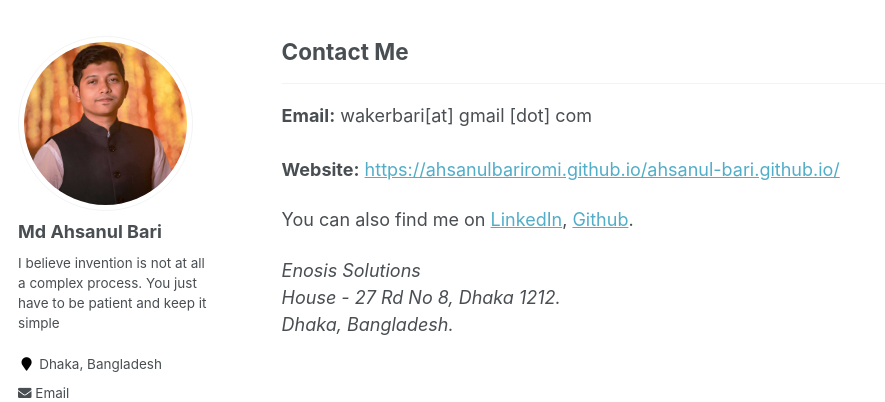
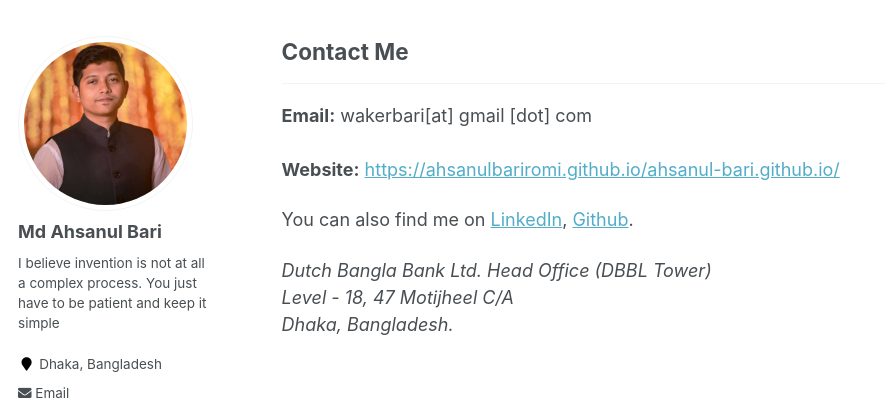
Before and after one commit to GProDevik/AhsanulBariRomih, a Jekyll site: the page built from _pages/cv.md, in a window 1280 px wide and 900 px high, scrolled down 769 px, cut to the strip 0-402 px from the top of the window. Shown: the whole strip, without its empty margins (0-885 px from the left). Built offline with Jekyll 4.4.1, drawn with Linux system fonts in a browser that asks for light colours.

Commit message:
Update cv.md

```diff
--- a/_pages/cv.md
+++ b/_pages/cv.md
@@ -38,11 +38,10 @@
 You can also find me on [LinkedIn](https://www.linkedin.com/in/ahsanulbariromi/), [Github](https://github.com/AhsanulBariRomi).
 
 <address>
-Enosis Solutions <br />
-House - 27 Rd No 8, Dhaka 1212. <br />
+Dutch Bangla Bank Ltd. Head Office (DBBL Tower) <br />
+Level - 18, 47 Motijheel C/A <br />
 Dhaka, Bangladesh. <br />
 </address>
 <br />
-<iframe src="https://maps.google.com/maps?q=Enosis%20Solutions,%20House%20-%2027%20Rd%20No%208,%20Dhaka%201212&t=&z=13&ie=UTF8&iwloc=&output=embed" width="600" height="450" frameborder="0" style="border:0;" allowfullscreen="" aria-hidden="false" tabindex="0"></iframe>
-
+<iframe src="https://www.google.com/maps/embed?pb=!1m18!1m12!1m3!1d3652.5756168915177!2d90.41956691470227!3d23.726844484601003!2m3!1f0!2f0!3f0!3m2!1i1024!2i768!4f13.1!3m3!1m2!1s0x3755b93913e0feb3%3A0xf4bad7905ec43d27!2sDBBL%20TOWER!5e0!3m2!1sen!2sbd!4v1637093754187!5m2!1sen!2sbd" width="600" height="450" style="border:0;" allowfullscreen="" loading="lazy"></iframe>
 ---
```
